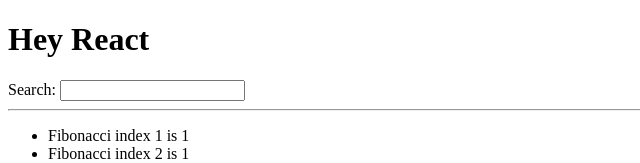
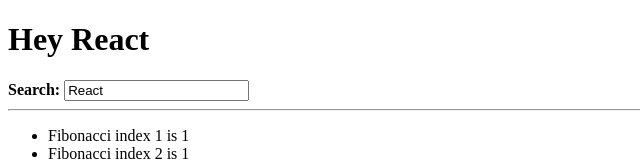
Before and after one commit to borland502/react-sandbox, a React (Vite) app: page / in a window 1280 px wide. Shown: the top 163 px of the page, without its empty margins (0-640 px from the left). Built offline with nearby package versions, Linux system fonts and the light colour scheme.

Commit message:
Chapter 16

```diff
--- a/src/App.tsx
+++ b/src/App.tsx
@@ -48,16 +48,40 @@
 		</div>
 	));
 
-interface SearchProps extends Partial<HTMLInputElement> {
-	onSearch: (event: React.ChangeEvent<HTMLInputElement>) => void;
-}
+// interface SearchProps extends Partial<HTMLInputElement> {
+// 	onSearch: (event: React.ChangeEvent<HTMLInputElement>) => void;
+// }
 
-const Search = ({ onSearch, value }: SearchProps) => (
+const InputWithLabel = ({
+	id,
+	value,
+	onInputChange,
+	type = "text",
+	children,
+}: {
+	id: string;
+	value: string;
+	onInputChange: (event: React.ChangeEvent<HTMLInputElement>) => void;
+	type?: string;
+	children: React.ReactNode;
+}) => (
 	<>
-		<label htmlFor="search">Search: </label>
-		<input type="text" id="search" value={value} onChange={onSearch}></input>
+		<label htmlFor={id}>{children}</label>
+		<input
+			id={id}
+			type={type}
+			value={value}
+			onChange={onInputChange}
+		/>
 	</>
 );
+
+// const Search = ({ onSearch, value }: SearchProps) => (
+// 	<>
+// 		<label htmlFor="search">Search: </label>
+// 		<input type="text" id="search" value={value} onChange={onSearch}></input>
+// 	</>
+// );
 
 const App = () => {
 
@@ -155,7 +179,11 @@
 			<h1>
 				{welcome.greeting} {welcome.title}
 			</h1>
-			<Search onSearch={handleSearch} />
+			<InputWithLabel
+				id="search"
+				value={searchTerm}
+				onInputChange={handleSearch}
+				><strong>Search: </strong></InputWithLabel>
 			<hr />
 
 			<ul>{renderFibonacci()}</ul>
```
